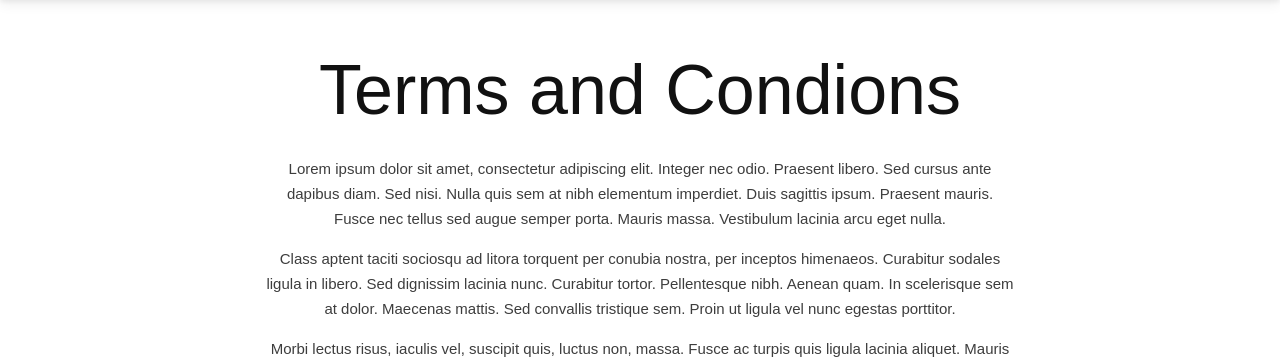
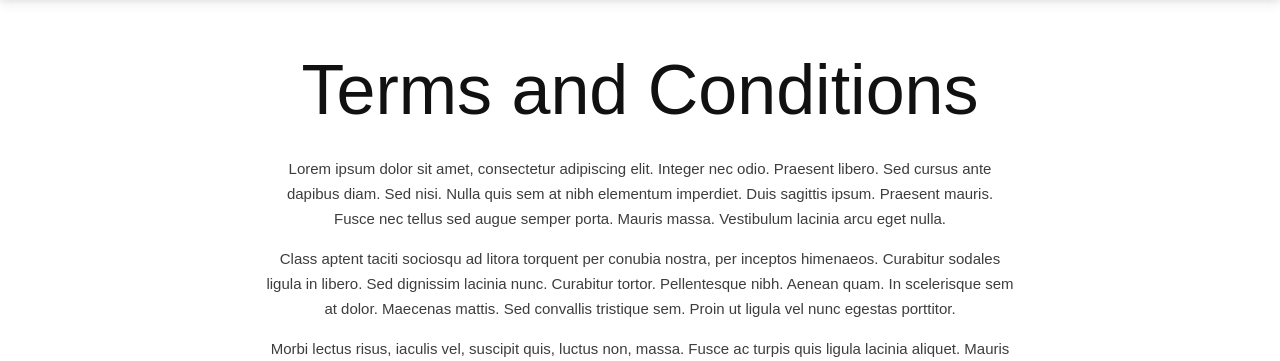
Before and after one commit to hammad-44/tradationiaa, a Django app: page /terms-conditions in a window 1280 px wide. Shown: the part 71-432 px from the top of the page. Run offline with Django 5.2, Linux system fonts and the light colour scheme; some libraries are stand-ins or nearby versions; some web fonts are replaced.

Commit message:
fixed conditions

```diff
--- a/templates/home/terms_conditions.html
+++ b/templates/home/terms_conditions.html
@@ -6,7 +6,7 @@
 <div class="container mt-5">
     <div class="row">
         <div class="col-md-8 mx-auto">
-            <h1 class="text-center mb-4">Terms and Condions</h1>
+            <h1 class="text-center mb-4">Terms and Conditions</h1>
 
             <p class="text-align-justify">
                 Lorem ipsum dolor sit amet, consectetur adipiscing elit. Integer nec odio. Praesent libero. Sed cursus
```
Also changed, not shown: db.sqlite3.
